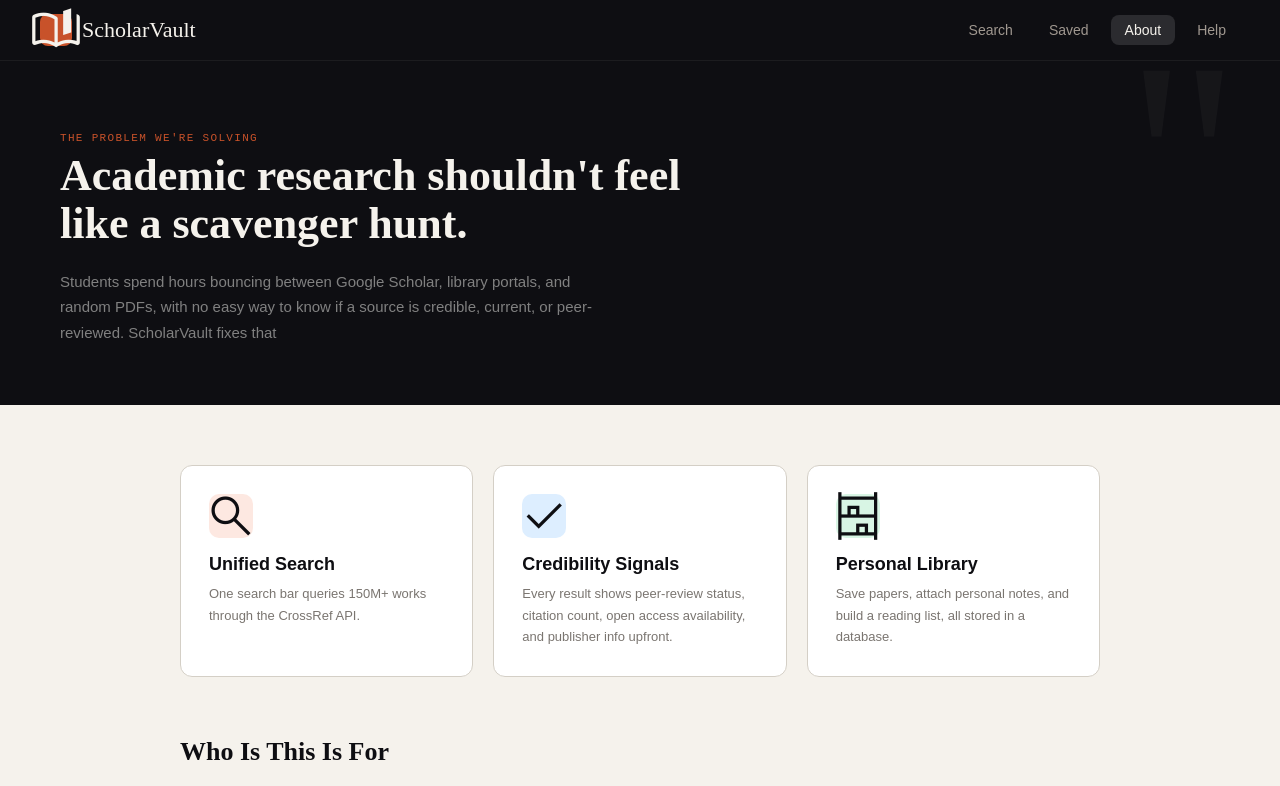
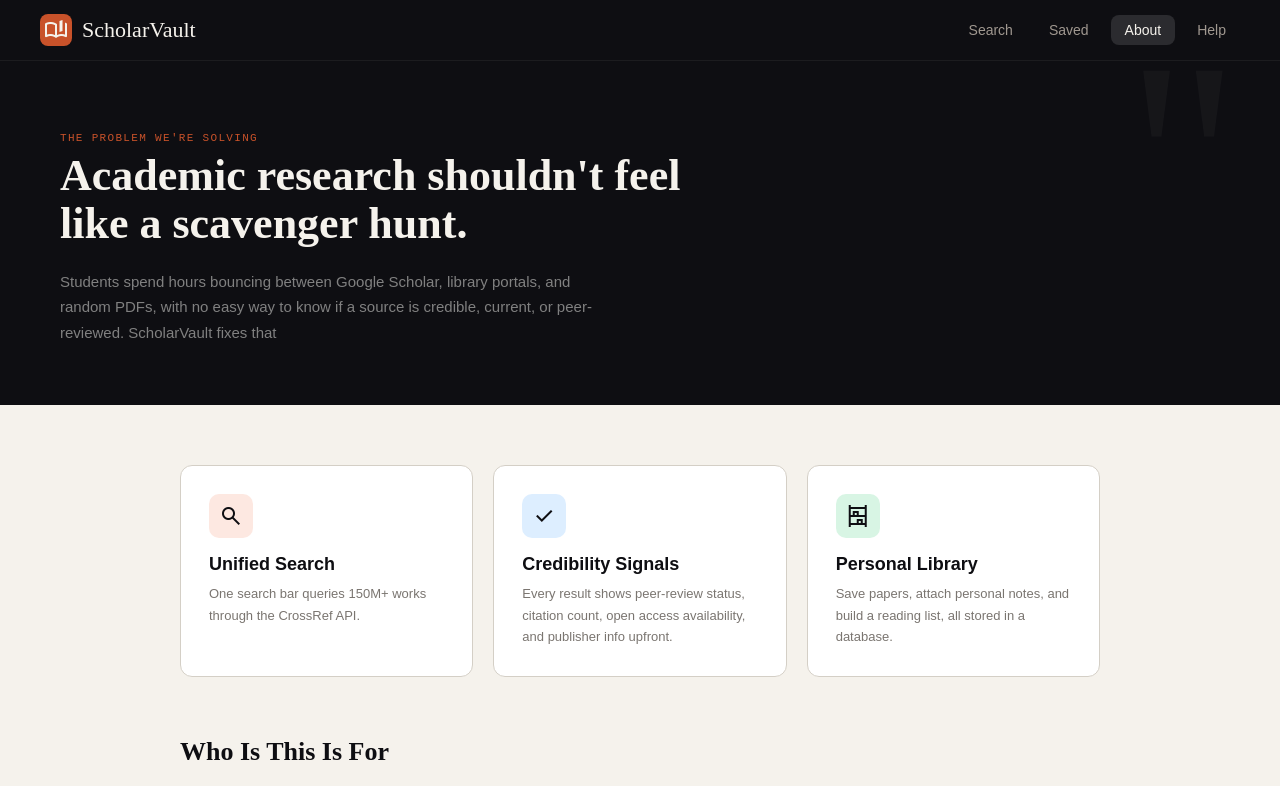
Before and after one commit to jasune0/ScholarVault, a React (Vite) app in the folder frontend/: page /about in a window 1280 px wide. Shown: the top 786 px of the page. Built offline with nearby package versions, Linux system fonts and the light colour scheme; no server answers.

Commit message:
changed selector for icon in saved page file

```diff
--- a/frontend/src/styles/SavedPage.css
+++ b/frontend/src/styles/SavedPage.css
@@ -188,6 +188,6 @@
     font-size: 14px;
 }
 
-.material-symbols-outlined {
+.empty-icon span {
     font-size: 52px;
 }
```
